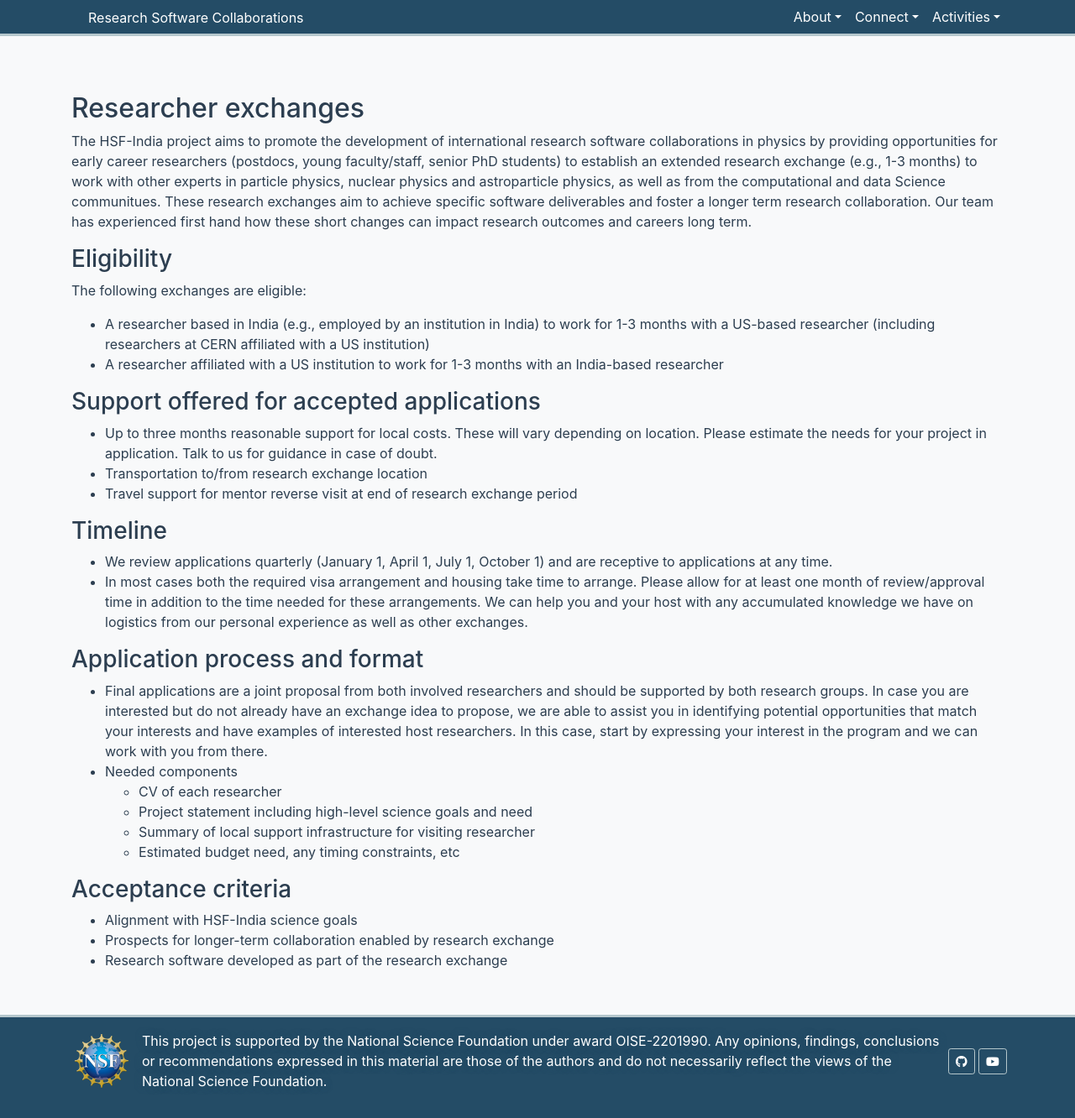
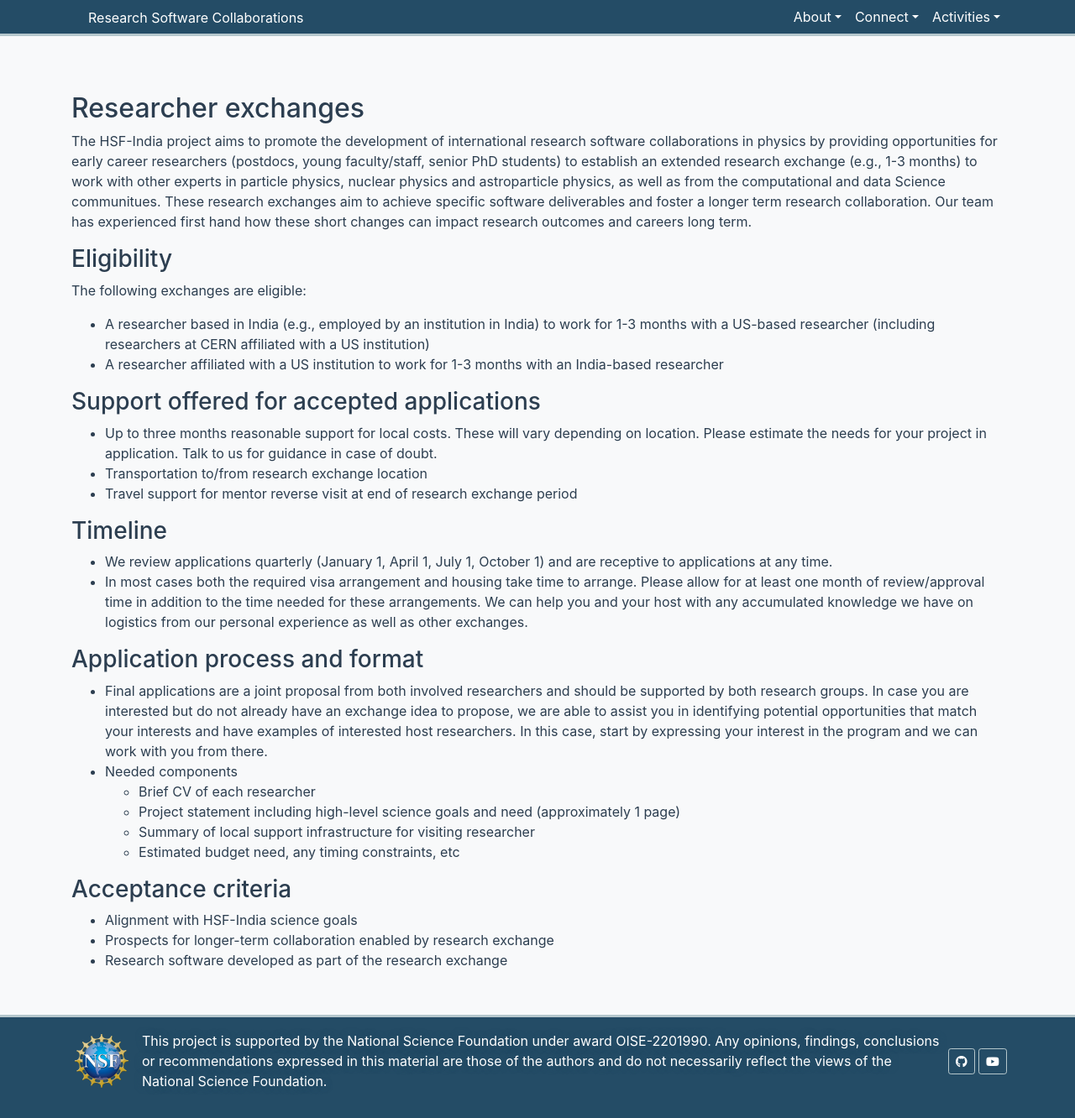
Before and after one commit to research-software-collaborations/research-software-collaborations.github.io, a Jekyll site: the page built from pages/exchanges.md, in a window 1280 px wide and 1332 px high. Shown: the whole window at 84% size. Built offline with Jekyll 4.4.1, drawn with Linux system fonts in a browser that asks for light colours; cached includes are drawn as plain includes.

Commit message:
Update exchanges.md

```diff
--- a/pages/exchanges.md
+++ b/pages/exchanges.md
@@ -32,8 +32,8 @@ The following exchanges are eligible:
 ### Application process and format
   * Final applications are a joint proposal from both involved researchers and should be supported by both research groups. In case you are interested but do not already have an exchange idea to propose, we are able to assist you in identifying potential opportunities that match your interests and have examples of interested host researchers. In this case, start by expressing your interest in the program and we can work with you from there.
   * Needed components
-    * CV of each researcher
-    * Project statement including high-level science goals and need
+    * Brief CV of each researcher
+    * Project statement including high-level science goals and need (approximately 1 page)
     * Summary of local support infrastructure for visiting researcher
     * Estimated budget need, any timing constraints, etc
 
```
